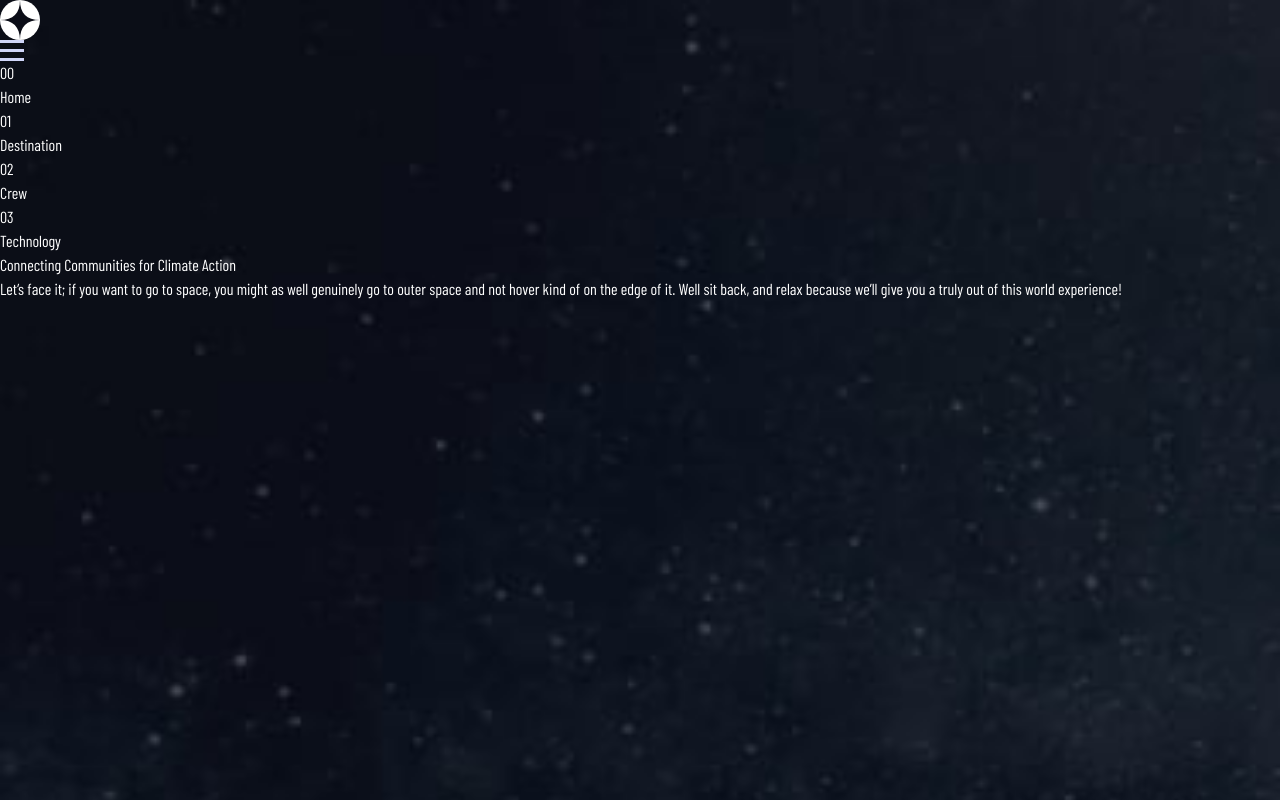
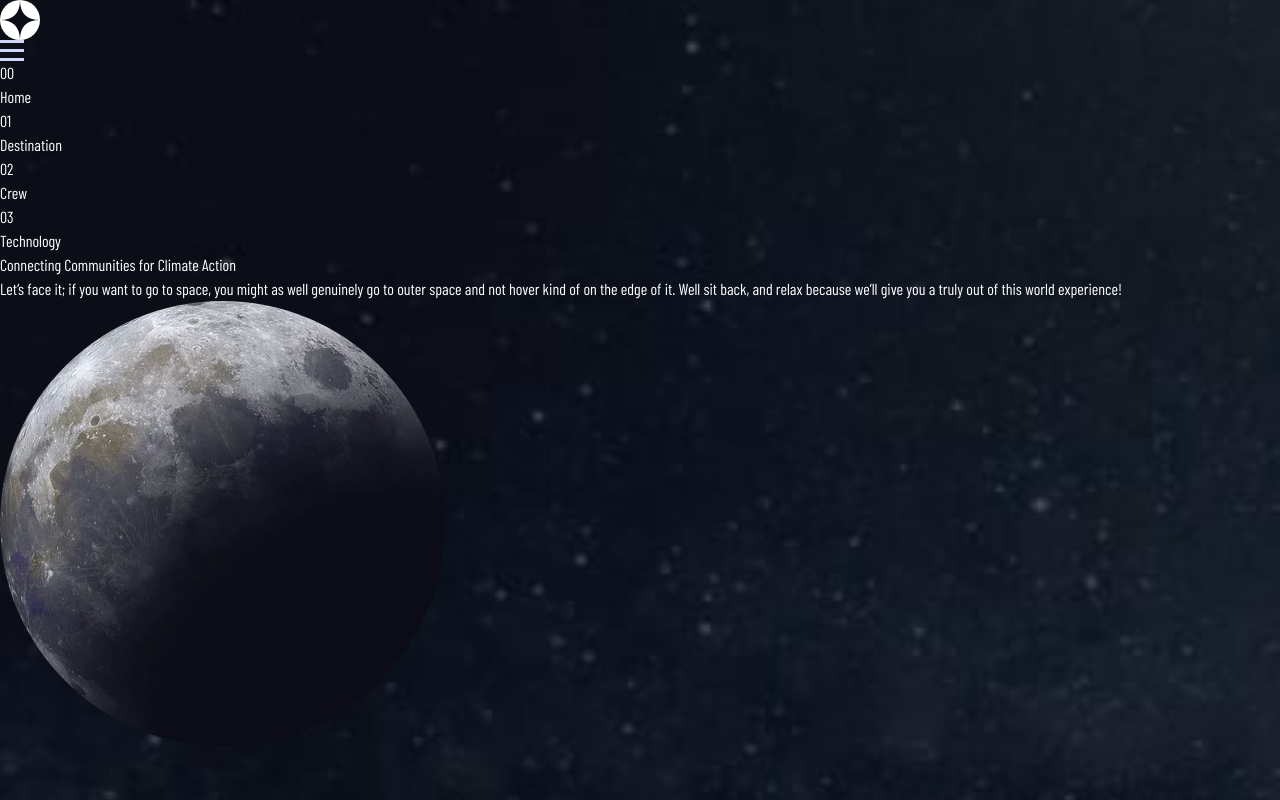
Before and after one commit to williammasivi/dynamic-site-challenge-netlify, a React (Vite) app: page /destination in a window 1280 px wide. Built offline with nearby package versions, Linux system fonts and the light colour scheme; a web font is replaced by a local one.

Commit message:
refactor code

```diff
--- a/src/components/MobileNav.jsx
+++ b/src/components/MobileNav.jsx
@@ -2,7 +2,7 @@ import { NavLink } from "react-router-dom";
 
 const MobileNav = () => {
     return (
-        <nav className="bg-[#151923] md:hidden top-28 fixed w-[70%] right-0 -z-50 h-screen pl-8 text-2xl pt-8">
+        <nav className="bg-[#151923] md:hidden top-28 fixed w-[70%] right-0 h-screen pl-8 text-2xl pt-8 z-50">
             <div className="flex flex-col gap-9 pr-8">
                 <NavLink to="/">00 Home</NavLink>
                 <NavLink to="/destination">01 Destination</NavLink>
--- a/src/css/index.css
+++ b/src/css/index.css
@@ -4,7 +4,16 @@
 @tailwind utilities;
 
 
+
+
 @layer base {
+
+  *,
+  *::after,
+  *::before {
+    box-sizing: border-box;
+  }
+
   html {
     font-family: "Barlow Condensed", sans-serif;
     font-weight: normal;
--- a/src/pages/DestinationPage.jsx
+++ b/src/pages/DestinationPage.jsx
@@ -1,18 +1,25 @@
 import React from 'react';
-
+import placeholderImage from '../../public/image-moon.webp'
 
 const DestinationPage = () => {
   return (
     <main className="pt-[200px]">
-      <div className='pl-14 text-justify pr-[45px] lg:pr-[100px] mb-8'>
+      <div className='pl-14 text-justify pr-[45px] lg:pr-[100px] mb-8 relative flex-col justify-between items-center md:gap-24 lg:gap-32 z-10'>
+        <div>
           <h1> Connecting Communities for Climate Action</h1>
-        <p>
+          <p className='leading-2 font-medium text-lg text-gray-300'>
             Let’s face it; if you want to go to space, you might as well genuinely
             go to outer space and not hover kind of on the edge of it. Well sit
             back, and relax because we’ll give you a truly out of this world
             experience!
           </p>
         </div>
+        <img
+          src={placeholderImage}
+          alt="image placeholder"
+          className='w-96 h-96'
+        />
+      </div>
     </main>
   );
 };
--- a/src/pages/HomePage.jsx
+++ b/src/pages/HomePage.jsx
@@ -4,7 +4,7 @@ import React from 'react';
 const HomePage = () => {
   return (
     <main className="pt-[200px]">
-      <div className='pl-14 text-justify pr-[45px] lg:pr-[100px]  mb-8'>
+      <div className='pl-14 text-justify pr-[45px] lg:pr-[100px] mb-8'>
         <p>
           Lorem, ipsum dolor sit amet consectetur adipisicing elit. Corrupti ipsa corporis modi temporibus est excepturi, consequatur sapiente nesciunt autem iusto sequi ut eveniet consectetur reiciendis, dolores nobis ad eos dolorem.
           Esse, voluptate. Deleniti quae totam optio placeat sed, nulla sit voluptatibus id minus eos veniam cupiditate nam! Sit quaerat alias nesciunt cupiditate molestias quod hic sint accusantium. Recusandae, corporis sit?
```
Also changed, not shown: public/image-moon.webp (added). Lines whose indentation alone changed are shown as unchanged.
